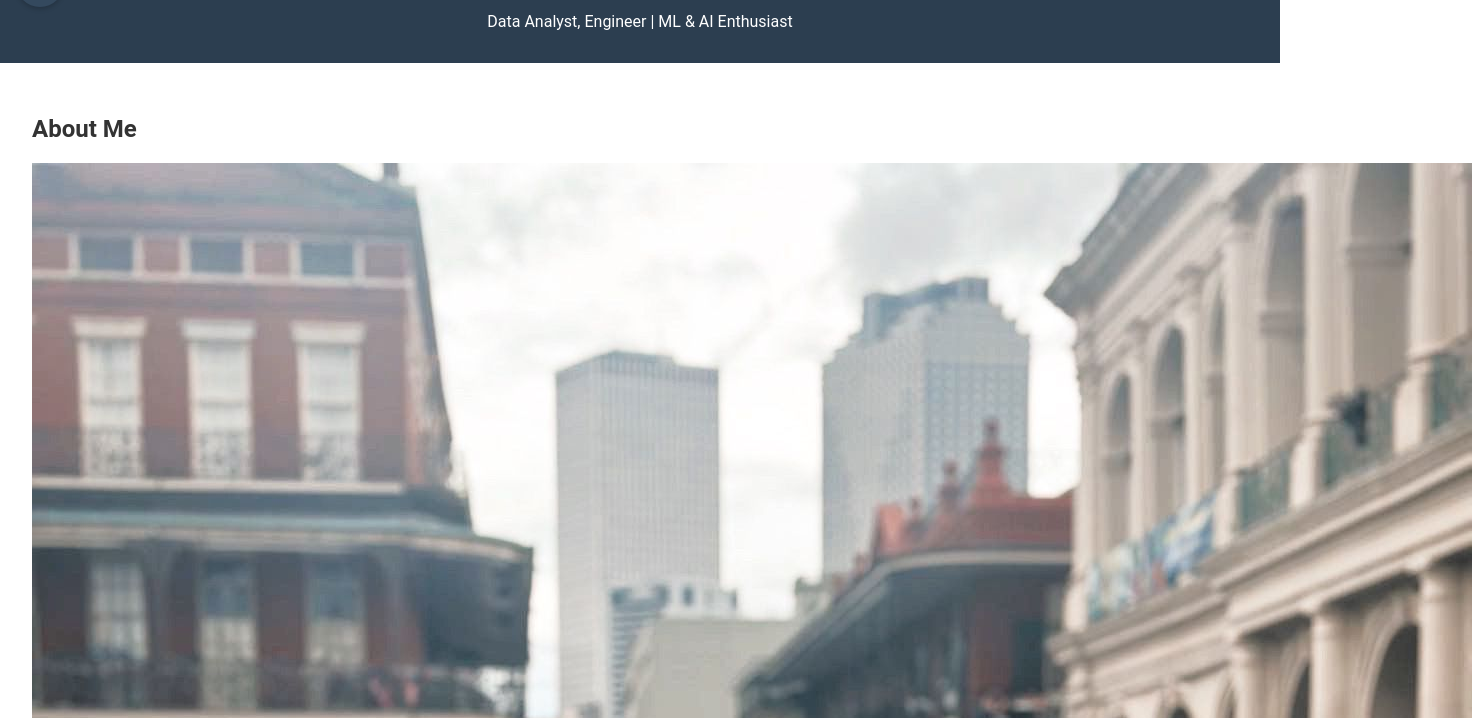
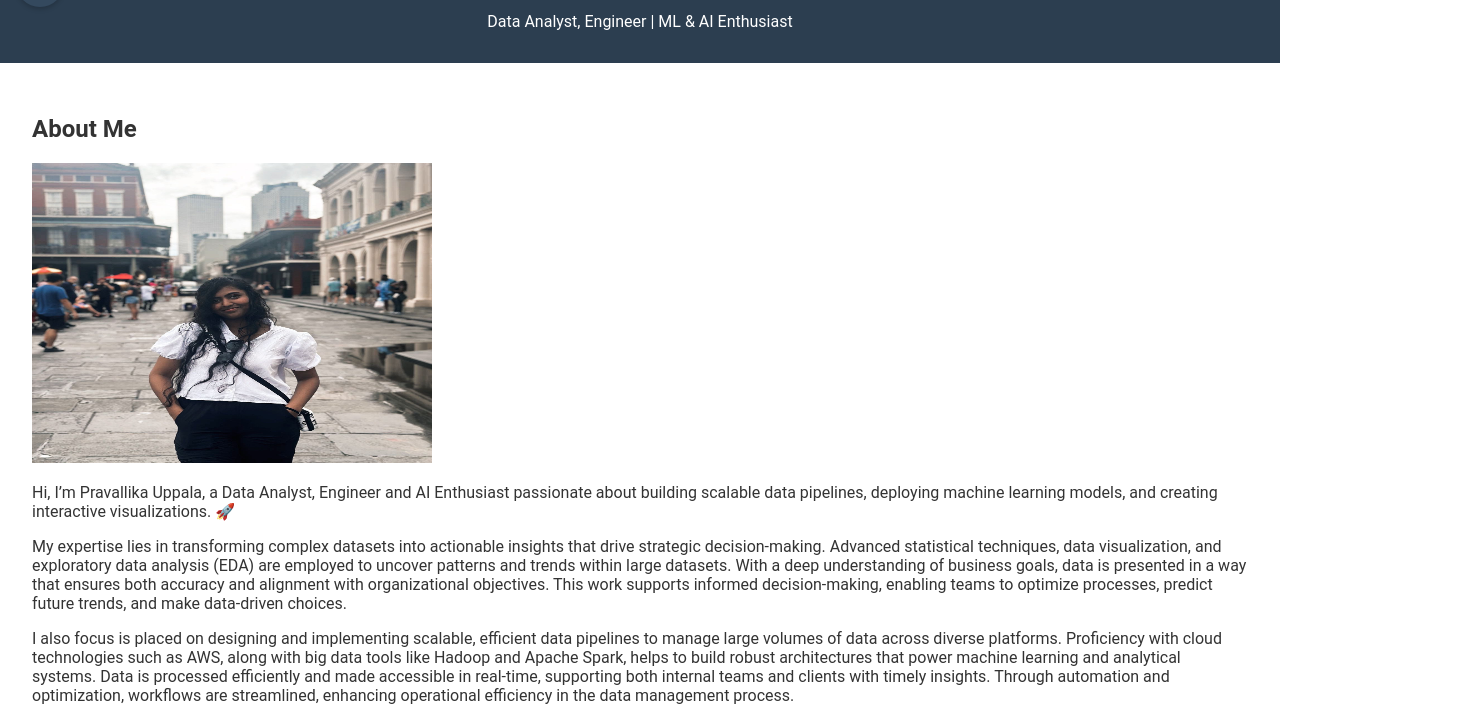
Before and after one commit to Pravallika1234uppala/Pravallika1234uppala.github.io, a plain HTML site: page index.html in a window 1280 px wide. Shown: the part 57-775 px from the top of the page, 1472 px wide, since content can reach past the window. Drawn offline with Linux system fonts and the light colour scheme.

Commit message:
Update index.html

```diff
--- a/index.html
+++ b/index.html
@@ -97,6 +97,10 @@
       width: 250px; /* Fixed width */
       height: 100px; /* Fixed height */
      }
+        .profile-img {
+            width: 400px;
+            height: 300px;
+        }
     </style>
     <script>
         function toggleNav() {
```
